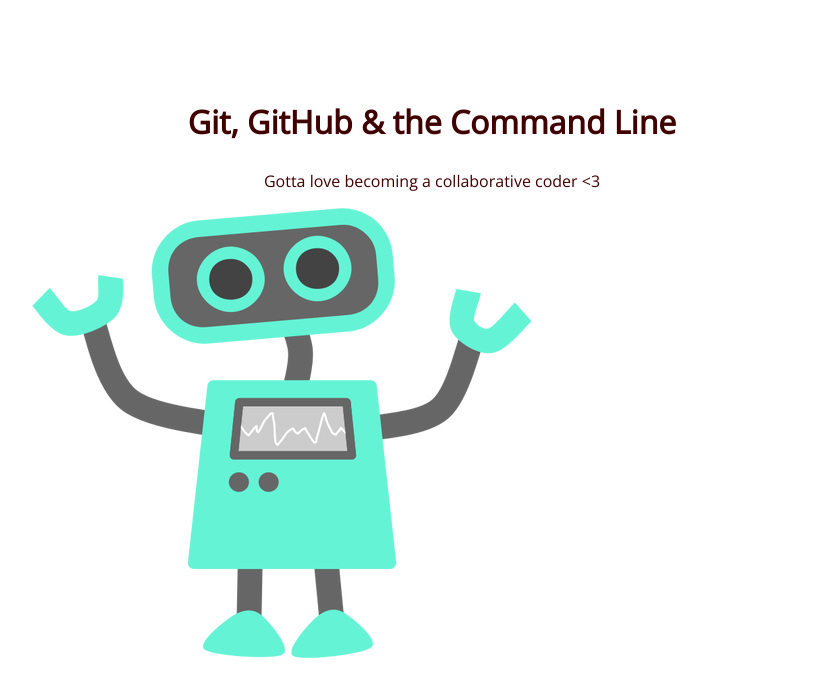
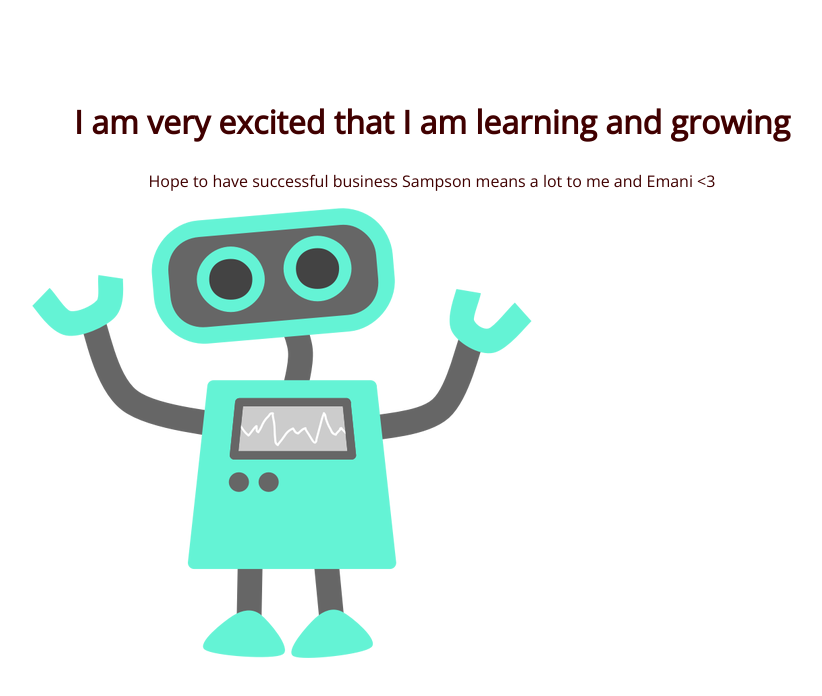
Before and after one commit to aemanuel/101-project, a plain HTML site: page index.html in a window 1280 px wide. Shown: the whole page, without its empty margins (208-1030 px from the left). Drawn offline with nearby package versions, Linux system fonts and the light colour scheme.

```diff
--- a/index.html
+++ b/index.html
@@ -8,8 +8,8 @@
 </head>
 <body>
 	<section>
-		<h1>Git, GitHub & the Command Line</h1>
-		<p>Gotta love becoming a collaborative coder <3</p>
+		<h1>I am very excited that I am learning and growing</h1>
+		<p>Hope to have successful business Sampson means a lot to me and Emani <3</p>
 		<img src="img/happy-blue-robot.png">
 	</section>
 </body>
```
